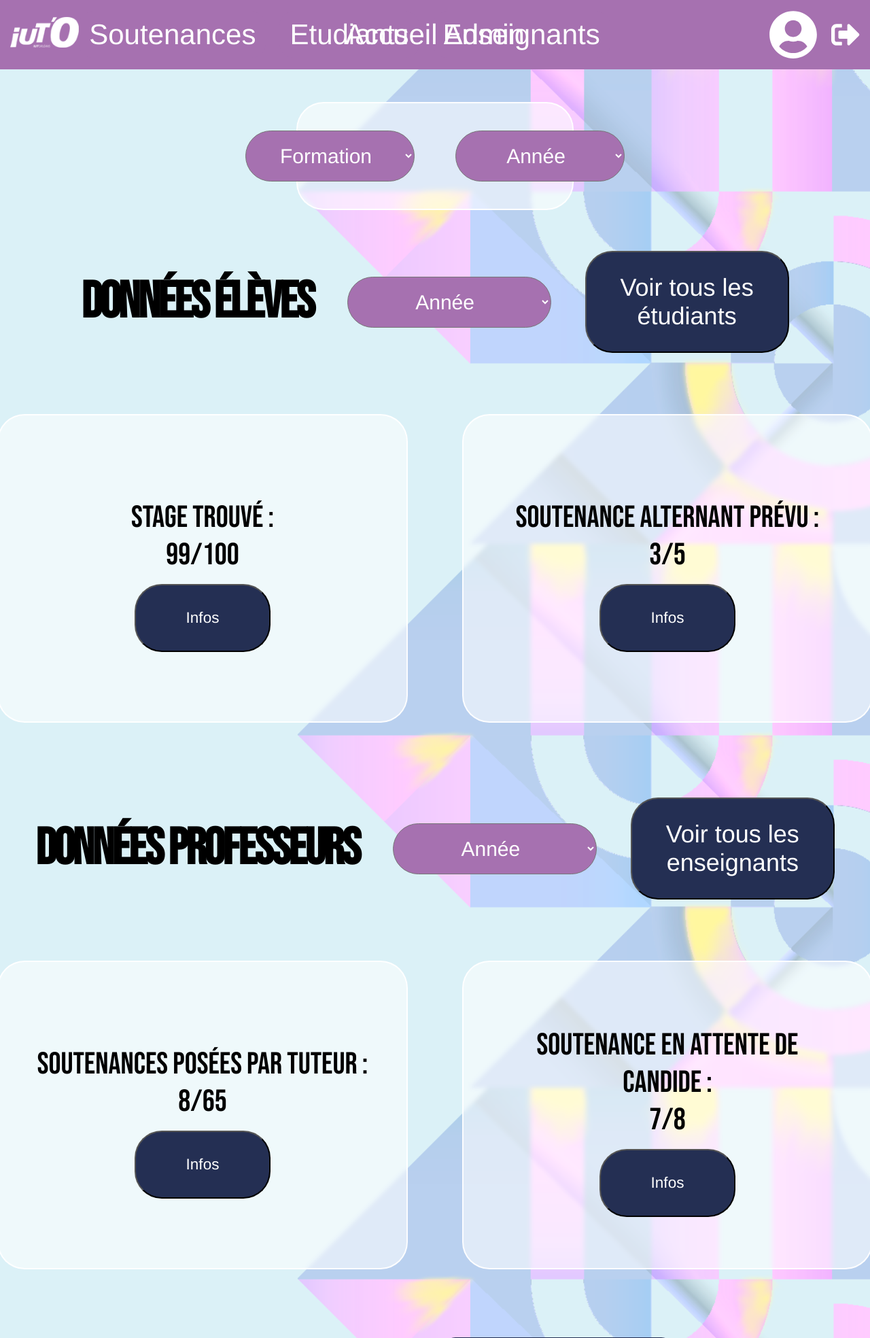
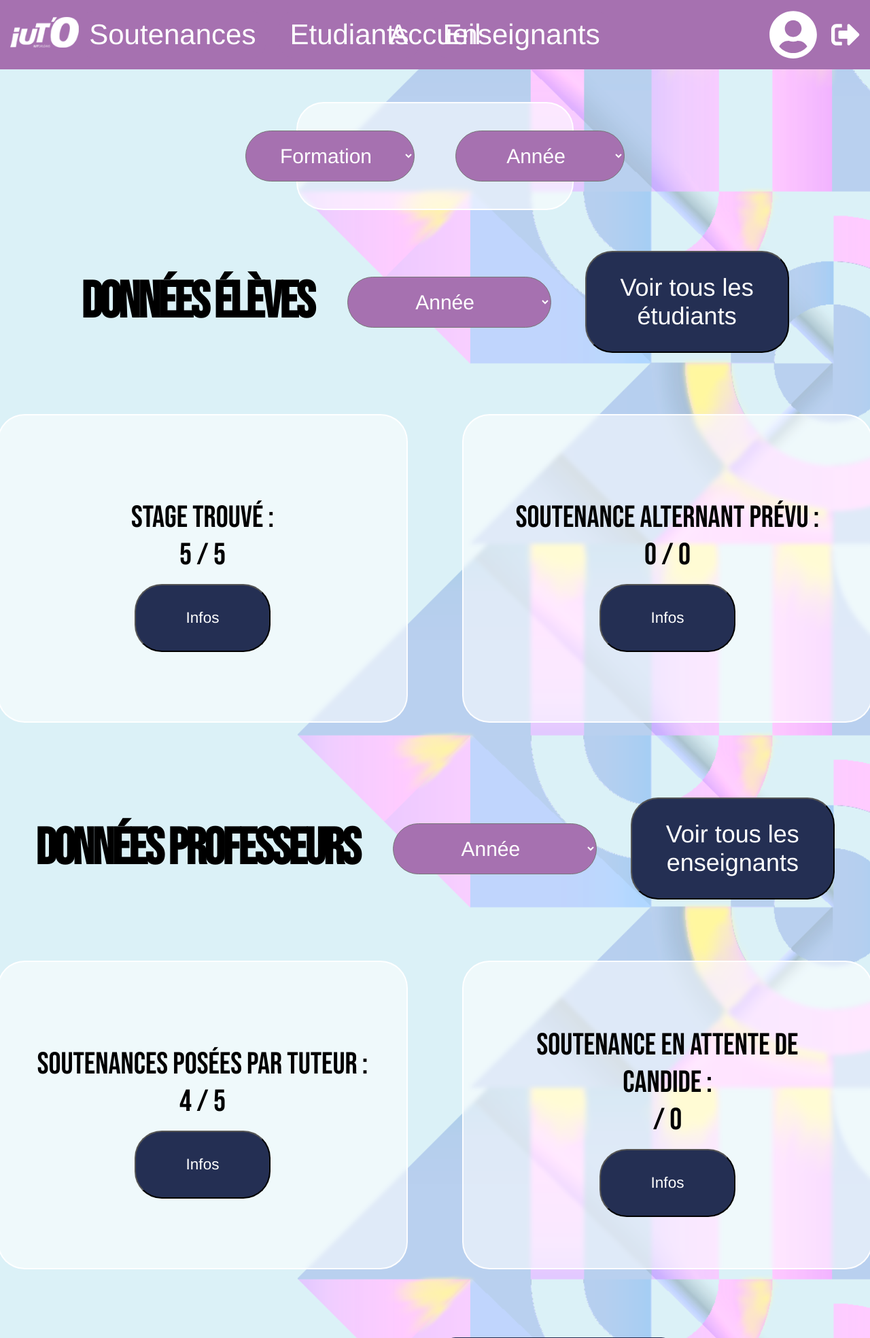
Before and after one commit to KDeJesusPinto/SAE-3.01c-Projet-FI, a Flask app: page /admin/ in a window 1280 px wide; the page is wider, and only the part inside the window is pictured. Shown: the top 1968 px of that part at 68% size. Run offline with Flask 3, Linux system fonts and the light colour scheme; some web fonts are replaced.

Commit message:
modification de la page d'accueil avec les donneés de la BD

```diff
--- a/appSoutenance/models.py
+++ b/appSoutenance/models.py
@@ -261,9 +261,12 @@ class Appartenir(db.Model):
     id_etudiant = db.Column(db.Integer,
                             db.ForeignKey("etudiant.id_etudiant"),
                             primary_key=True)
+
     etudiant = db.relationship("Etudiant",
                                backref=db.backref("appartenirs",
-                               lazy="joined"))
+                                                  lazy="joined",
+                                                  overlaps="promos,etudiants"),
+                               overlaps="promos,etudiants")
 
     nom_promo = db.Column(db.String(100), primary_key=True)
     annee_promo = db.Column(db.Integer, primary_key=True)
--- a/appSoutenance/static/styles_pages.css
+++ b/appSoutenance/static/styles_pages.css
@@ -164,8 +164,8 @@ div#contenu_admin {
 div#liste_etu{
     width: 2200px;
     height: 100px;
-    min-height: 100px;     /* hauteur minimale */
-    height: fit-content;   /* s'adapte au contenu si dépasse */
+    min-height: 100px;
+    height: fit-content;
     margin: 10px 0;
 }
 
--- a/appSoutenance/templates/admin/accueil_admin.html
+++ b/appSoutenance/templates/admin/accueil_admin.html
@@ -30,10 +30,10 @@
             </div>
             <div class="boite_horizontale">
                 <div class="glass" id="boite">
-                    <p id="texte_admin">STAGE TROUVÉ :<br>99/100<br><button class="petit_bouton" id="infos">Infos</button></p>
+                    <p id="texte_admin">STAGE TROUVÉ :<br>{{ nb_stages_trouves }} / {{ nb_etudiants }}<br><button class="petit_bouton" id="infos">Infos</button></p>
                 </div>
                 <div class="glass" id="boite">
-                    <p id="texte_admin">SOUTENANCE ALTERNANT PRÉVU :<br>3/5<br><button class="petit_bouton" id="infos">Infos</button>
+                    <p id="texte_admin">SOUTENANCE ALTERNANT PRÉVU :<br>{{ nb_soutenances_alternants }} / {{ nb_etudiants_alternants }}<br><button class="petit_bouton" id="infos">Infos</button>
                     </p>
 
                 </div>
@@ -53,10 +53,10 @@
             </div>
             <div class="boite_horizontale">
                 <div class="glass" id="boite">
-                    <p id="texte_admin">SOUTENANCES POSÉES PAR TUTEUR :<br>8/65<br><button class="petit_bouton" id="infos">Infos</button></p>
+                    <p id="texte_admin">SOUTENANCES POSÉES PAR TUTEUR :<br>{{ nb_soutenances_posees }} / {{ nb_etudiants }}<br><button class="petit_bouton" id="infos">Infos</button></p>
                 </div>
                 <div class="glass" id="boite">
-                    <p id="texte_admin">SOUTENANCE EN ATTENTE DE CANDIDE :<br>7/8<br><button class="petit_bouton" id="infos">Infos</button></p>
+                    <p id="texte_admin">SOUTENANCE EN ATTENTE DE CANDIDE :<br>/ {{ nb_soutenances_attente_candide }}<br><button class="petit_bouton" id="infos">Infos</button></p>
                 </div>
             </div>
         </div>
--- a/appSoutenance/templates/admin/base_admin.html
+++ b/appSoutenance/templates/admin/base_admin.html
@@ -6,7 +6,7 @@
         <a href="{{ url_for('liste_etu_admin') }}" class="bouton_nav">Etudiants</a>
         <a href="{{ url_for('liste_ens_admin') }}" class="bouton_nav">Enseignants</a>
     </div>
-    <div id="titre_page"><p>Accueil Admin</p></div>
+    <div id="titre_page"><p>{{ title }}</p></div>
     <div class="boite_horizontale">
         <div class="boite_horizontale">
             <p>{{ prenom }}<br>{{ nom }}</p>
--- a/appSoutenance/views.py
+++ b/appSoutenance/views.py
@@ -1,6 +1,6 @@
 from .app import app
 from flask import render_template, request, url_for , redirect
-from appSoutenance.models import Etudiant, Demarche, Promo, Appartenir
+from appSoutenance.models import Etudiant, Demarche, Promo, Appartenir, Stage, Soutenance, Enseignant, Composer
 from sqlalchemy import desc
 
 @app.route('/')
@@ -77,7 +77,18 @@ def detail_etudiant_ens():
 
 @app.route('/admin/')
 def accueil_admin():
-    return render_template("admin/accueil_admin.html", accueil="accueil_admin", title="Accueil")
+    nb_etudiants = Etudiant.query.count()
+    nb_stages_trouves = Stage.query.count()
+    nb_etudiants_alternants = Appartenir.query.filter_by(regime_etudiant='Alternance').count()
+    nb_soutenances_alternants = 0
+    nb_soutenances_posees = Soutenance.query.count()
+    nb_soutenances_attente_candide = 0
+    return render_template("admin/accueil_admin.html", accueil="accueil_admin", title="Accueil",
+                           nb_stages_trouves=nb_stages_trouves,
+                           nb_etudiants=nb_etudiants, nb_etudiants_alternants=nb_etudiants_alternants,
+                           nb_soutenances_alternants=nb_soutenances_alternants,
+                           nb_soutenances_posees=nb_soutenances_posees,
+                           nb_soutenances_attente_candide=nb_soutenances_attente_candide)
 
 @app.route('/admin/planning/')
 def planning_admin():
```
